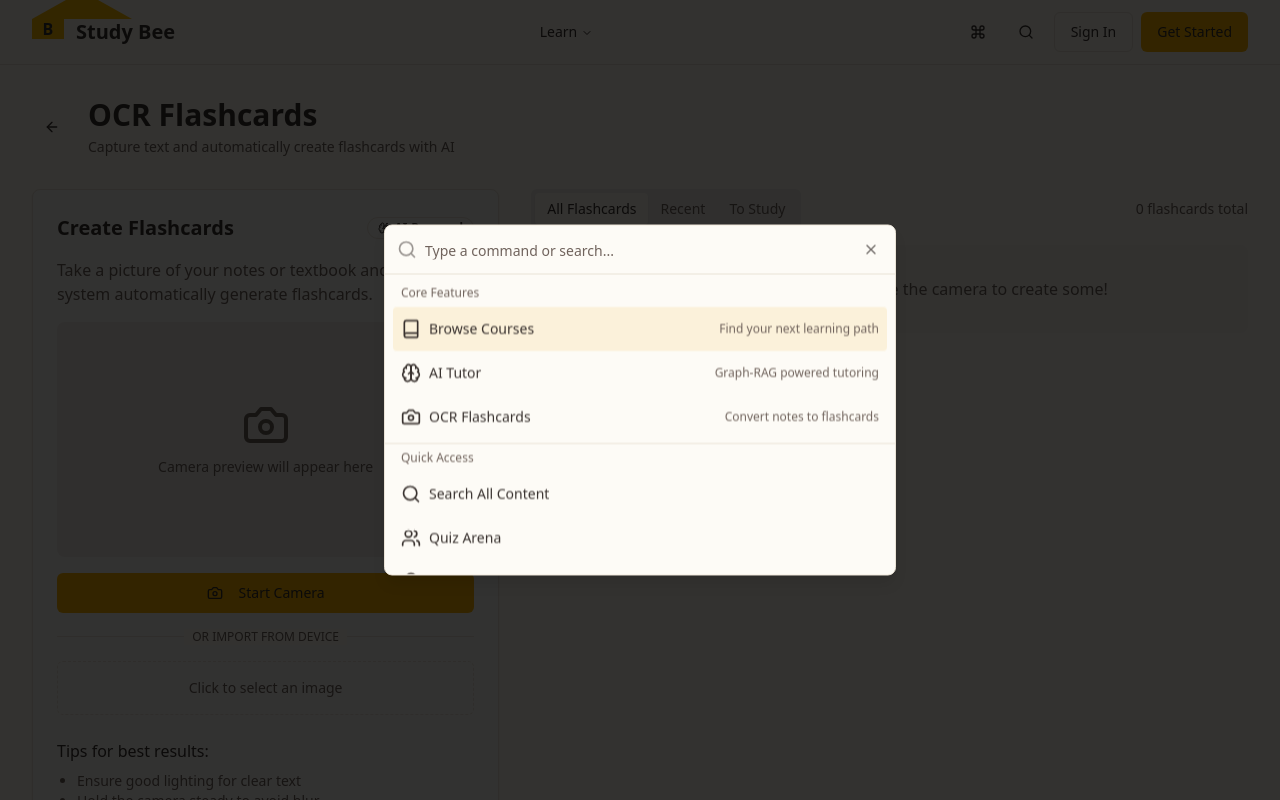
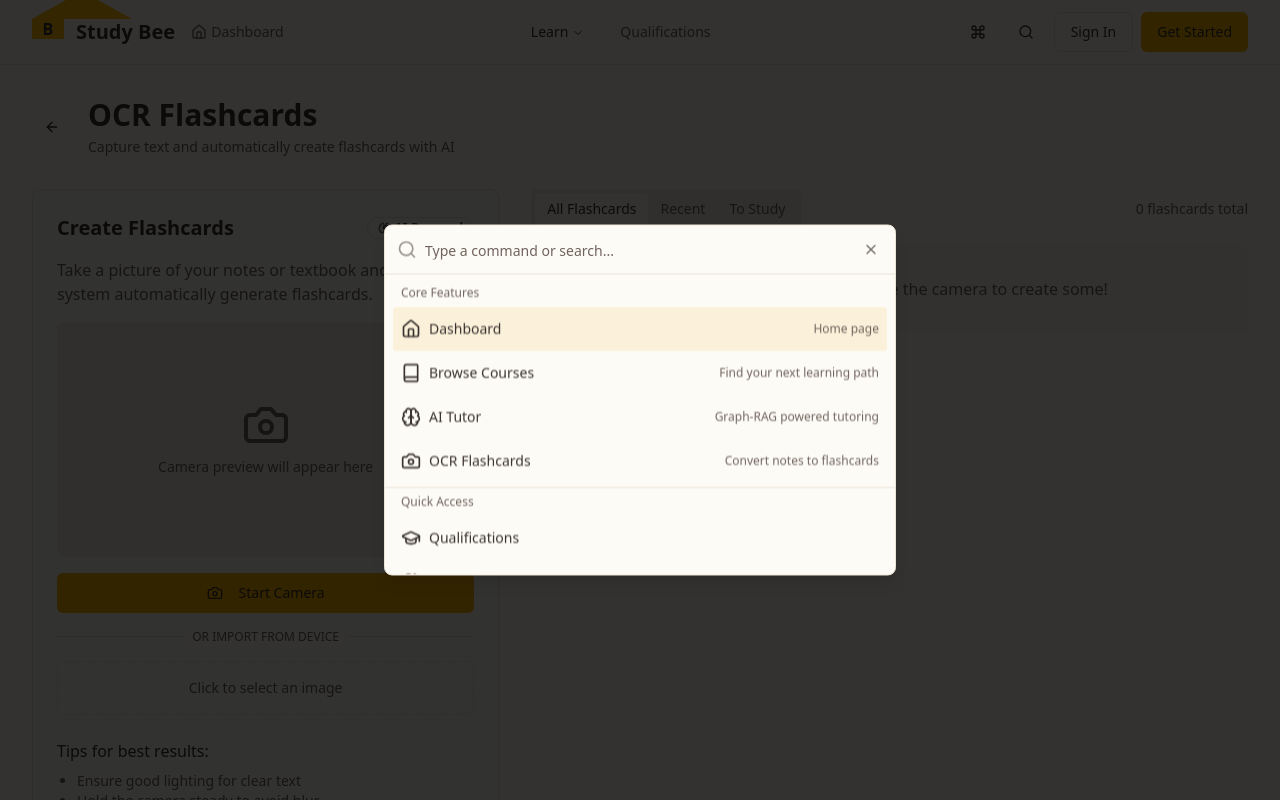
Before and after one commit to Watchar-BossLa/study-bee-hivemind-os-33, a React (Vite) app: page /ocr in a window 1280 px wide. Both pictures are taken after a click on the button 977 px from the left and 32 px from the top of the page. Shown: the top 800 px of the page. Built offline with nearby package versions, Linux system fonts and the light colour scheme.

Commit message:
Remove dashboard tab
Refactor code to maintain structure for new features.

```diff
--- a/src/components/CommandPalette.tsx
+++ b/src/components/CommandPalette.tsx
@@ -10,7 +10,7 @@ import {
   CommandItem,
   CommandSeparator,
 } from '@/components/ui/command';
-import { Book, Search, Brain, Camera, Users, Award } from 'lucide-react';
+import { Book, Search, Brain, Camera, Users, Award, Home, GraduationCap } from 'lucide-react';
 
 interface CommandPaletteProps {
   open: boolean;
@@ -32,6 +32,13 @@ const CommandPalette: React.FC<CommandPaletteProps> = ({ open, setOpen }) => {
         <CommandEmpty>No results found.</CommandEmpty>
 
         <CommandGroup heading="Core Features">
+          <CommandItem
+            onSelect={() => runCommand(() => navigate('/'))}
+          >
+            <Home className="mr-2 h-4 w-4" />
+            <span>Dashboard</span>
+            <span className="ml-auto text-xs text-muted-foreground">Home page</span>
+          </CommandItem>
           <CommandItem
             onSelect={() => runCommand(() => navigate('/courses'))}
           >
@@ -58,9 +65,9 @@ const CommandPalette: React.FC<CommandPaletteProps> = ({ open, setOpen }) => {
         <CommandSeparator />
 
         <CommandGroup heading="Quick Access">
-          <CommandItem onSelect={() => runCommand(() => navigate('/'))}>
-            <Search className="mr-2 h-4 w-4" />
-            <span>Search All Content</span>
+          <CommandItem onSelect={() => runCommand(() => navigate('/qualifications'))}>
+            <GraduationCap className="mr-2 h-4 w-4" />
+            <span>Qualifications</span>
           </CommandItem>
           <CommandItem onSelect={() => runCommand(() => navigate('/arena'))}>
             <Users className="mr-2 h-4 w-4" />
@@ -70,6 +77,10 @@ const CommandPalette: React.FC<CommandPaletteProps> = ({ open, setOpen }) => {
             <Award className="mr-2 h-4 w-4" />
             <span>Spaced Repetition</span>
           </CommandItem>
+          <CommandItem onSelect={() => runCommand(() => navigate('/'))}>
+            <Search className="mr-2 h-4 w-4" />
+            <span>Search All Content</span>
+          </CommandItem>
         </CommandGroup>
       </CommandList>
     </CommandDialog>
--- a/src/components/Navbar.tsx
+++ b/src/components/Navbar.tsx
@@ -1,7 +1,8 @@
+
 import React, { useState } from 'react';
 import { Link, useLocation } from 'react-router-dom';
 import { Button } from "@/components/ui/button";
-import { Search, Menu, Command, BookOpen, Camera, Brain, Award } from "lucide-react";
+import { Search, Menu, Command, BookOpen, Camera, Brain, Award, Home } from "lucide-react";
 import LogoBee from './LogoBee';
 import CommandPalette from './CommandPalette';
 import {
@@ -34,9 +35,18 @@ const Navbar = () => {
   return (
     <header className="sticky top-0 z-50 w-full border-b bg-background/80 backdrop-blur-lg">
       <div className="container flex h-16 items-center justify-between">
-        <div className="flex items-center gap-2">
+        <div className="flex items-center gap-4">
           <Link to="/" aria-label="Home">
             <LogoBee />
+          </Link>
+
+          {/* Add explicit Home link for dashboard */}
+          <Link
+            to="/"
+            className={`hidden md:flex items-center gap-1 text-sm font-medium ${isActive('/') ? 'text-primary' : 'text-muted-foreground hover:text-foreground'}`}
+          >
+            <Home className="h-4 w-4" />
+            <span>Dashboard</span>
           </Link>
         </div>
 
@@ -105,6 +115,16 @@ const Navbar = () => {
                 </div>
               </NavigationMenuContent>
             </NavigationMenuItem>
+
+            {/* Add Qualifications to main navigation */}
+            <NavigationMenuItem>
+              <Link
+                to="/qualifications"
+                className={`flex items-center gap-1 px-4 py-2 text-sm font-medium ${isActive('/qualifications') ? 'text-primary' : 'text-muted-foreground hover:text-foreground'}`}
+              >
+                Qualifications
+              </Link>
+            </NavigationMenuItem>
           </NavigationMenuList>
         </NavigationMenu>
 
```
